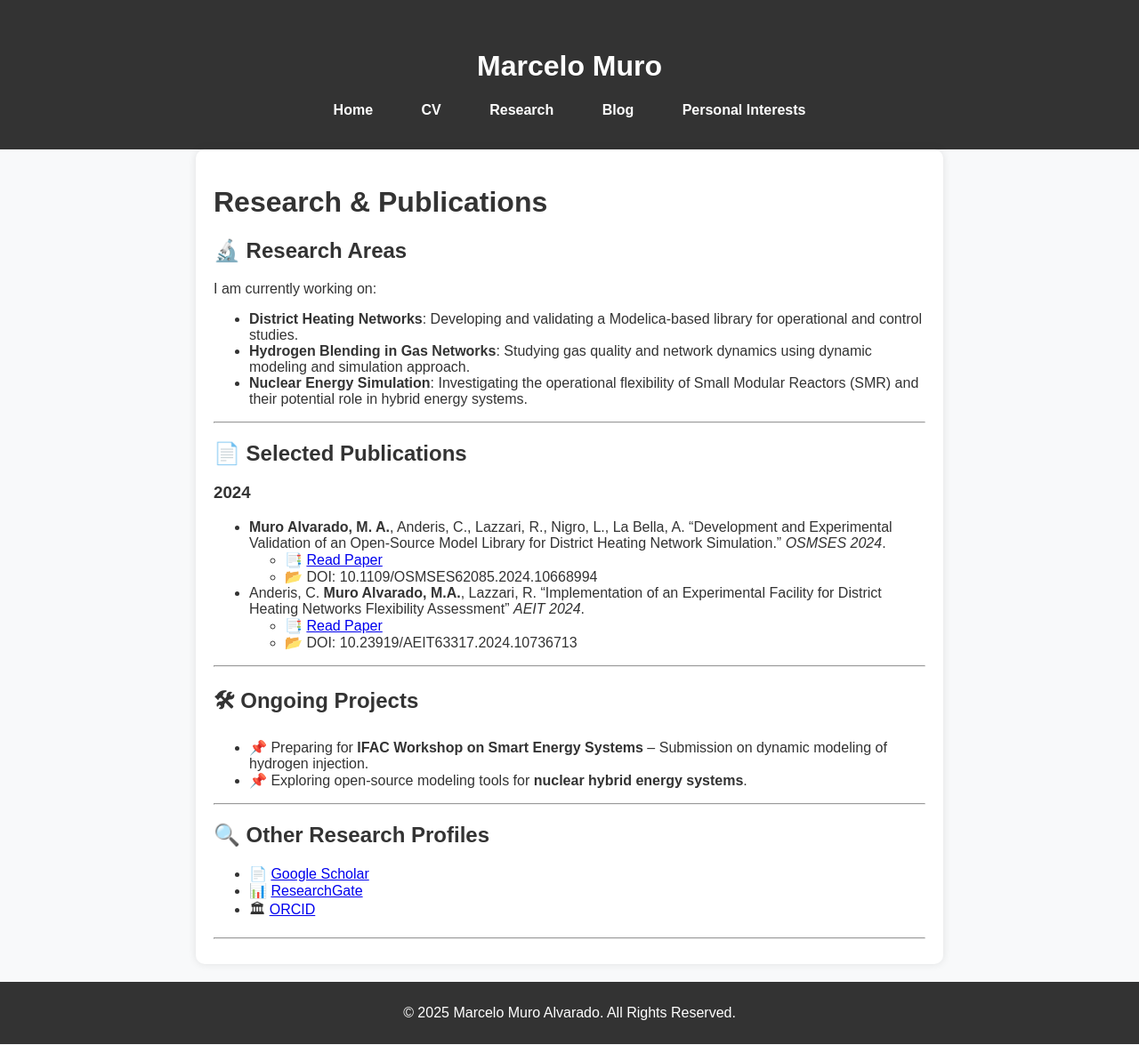
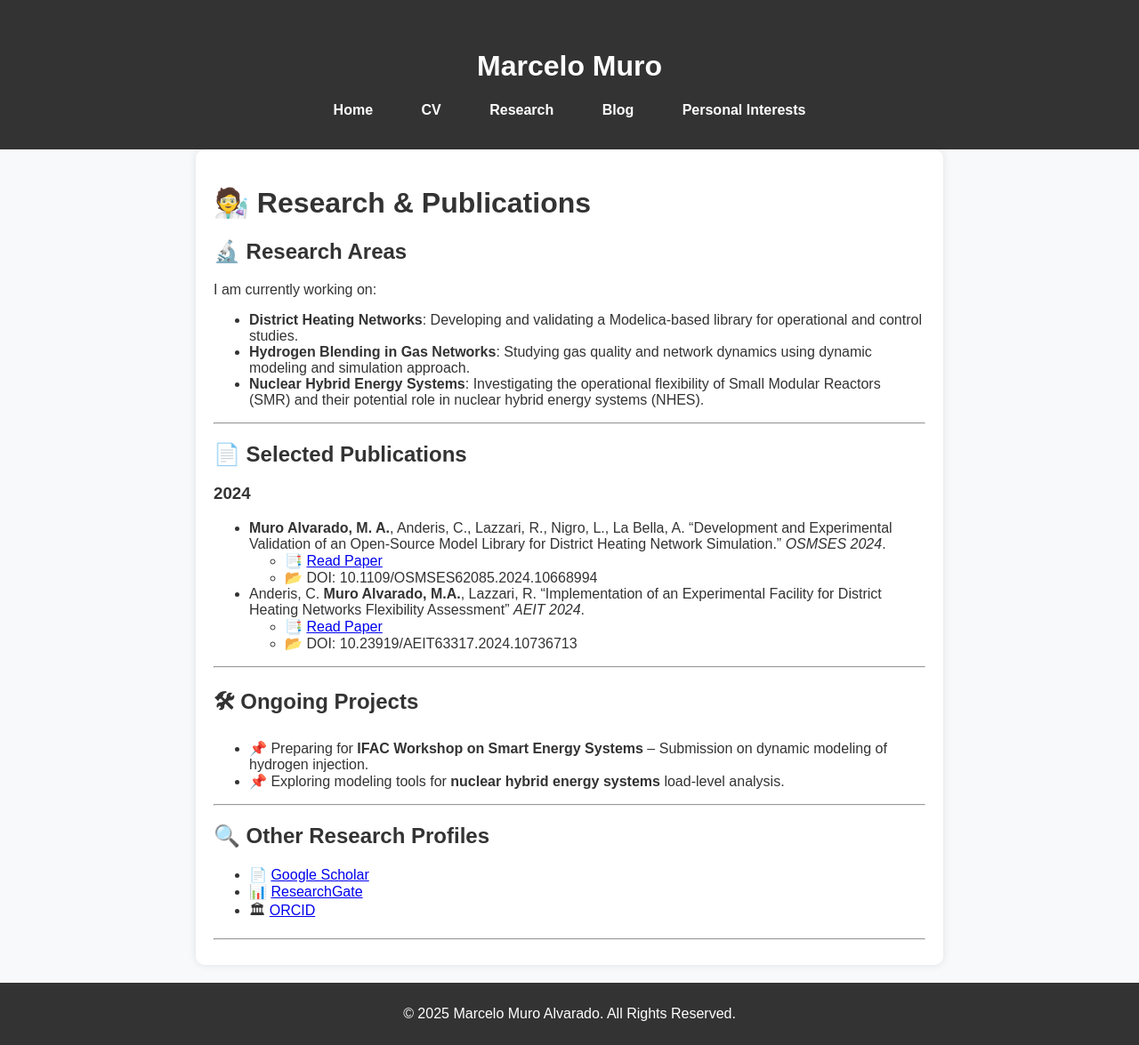
Before and after one commit to marcelo-muro/marcelo-muro.github.io, a Jekyll site: the page built from research.md, in a window 1280 px wide. Shown: the whole page at 89% size. Built offline with Jekyll 4.4.1, drawn with Linux system fonts in a browser that asks for light colours.

Commit message:
Update research.md

```diff
--- a/research.md
+++ b/research.md
@@ -4,13 +4,13 @@ title: "Research & Publications"
 permalink: /research/
 ---
 
-# Research & Publications
+# 🧑‍🔬 Research & Publications
 
 ## 🔬 Research Areas
 I am currently working on:
 - **District Heating Networks**: Developing and validating a Modelica-based library for operational and control studies.
 - **Hydrogen Blending in Gas Networks**: Studying gas quality and network dynamics using dynamic modeling and simulation approach.
-- **Nuclear Energy Simulation**: Investigating the operational flexibility of Small Modular Reactors (SMR) and their potential role in hybrid energy systems.
+- **Nuclear Hybrid Energy Systems**: Investigating the operational flexibility of Small Modular Reactors (SMR) and their potential role in nuclear hybrid energy systems (NHES).
 
 ---
 
@@ -29,7 +29,7 @@ I am currently working on:
 
 ## 🛠 Ongoing Projects
 - 📌 Preparing for **IFAC Workshop on Smart Energy Systems** – Submission on dynamic modeling of hydrogen injection.
-- 📌 Exploring open-source modeling tools for **nuclear hybrid energy systems**.
+- 📌 Exploring modeling tools for **nuclear hybrid energy systems** load-level analysis.
 
 ---
 
```
